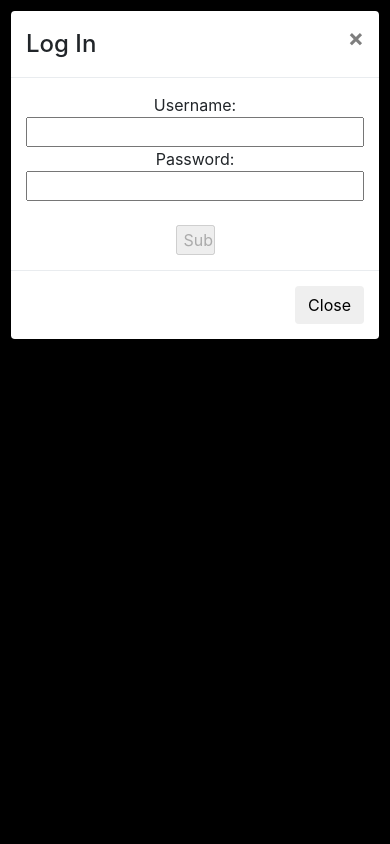
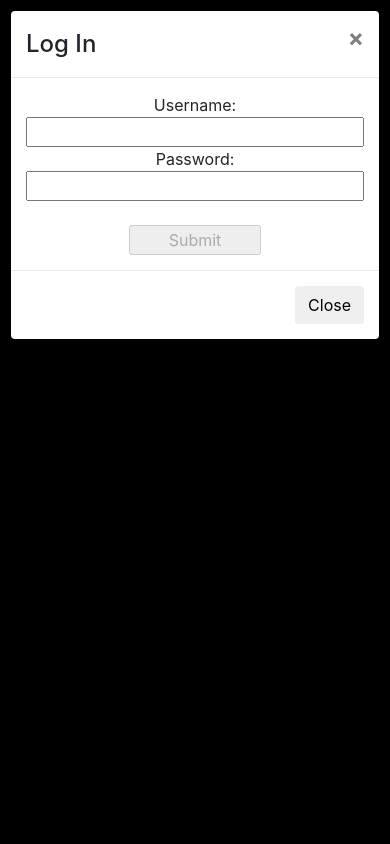
Before and after one commit to glasgow2017/team-4, a PHP site: page / in a window 390 px wide, after a click on "Log In". Run offline with PHP 8.4, Linux system fonts and the light colour scheme; some libraries are stand-ins or nearby versions.

Commit message:
fixed submit button formatting on mobile

```diff
--- a/WhoDares/Register.php
+++ b/WhoDares/Register.php
@@ -29,7 +29,7 @@ and open the template in the editor.
 <nav class="navbar navbar-default">
     <div class="container-fluid">
         <div class="navbar-header">
-            <a class="navbar-brand" href="#">Who Dares Cares</a>
+            <a class="navbar-brand" href="index.php">Who Dares Cares</a>
         </div>
         <div class = "btn-type">
             <button type="button" class="btn btn-primary navbar-btn">Log In</button>
--- a/WhoDares/Style.css
+++ b/WhoDares/Style.css
@@ -67,5 +67,5 @@ and open the template in the editor.
     width:100%;
 }
 #submitBtn{
-    width:10vw;
+    width:34vw;
 }
```
